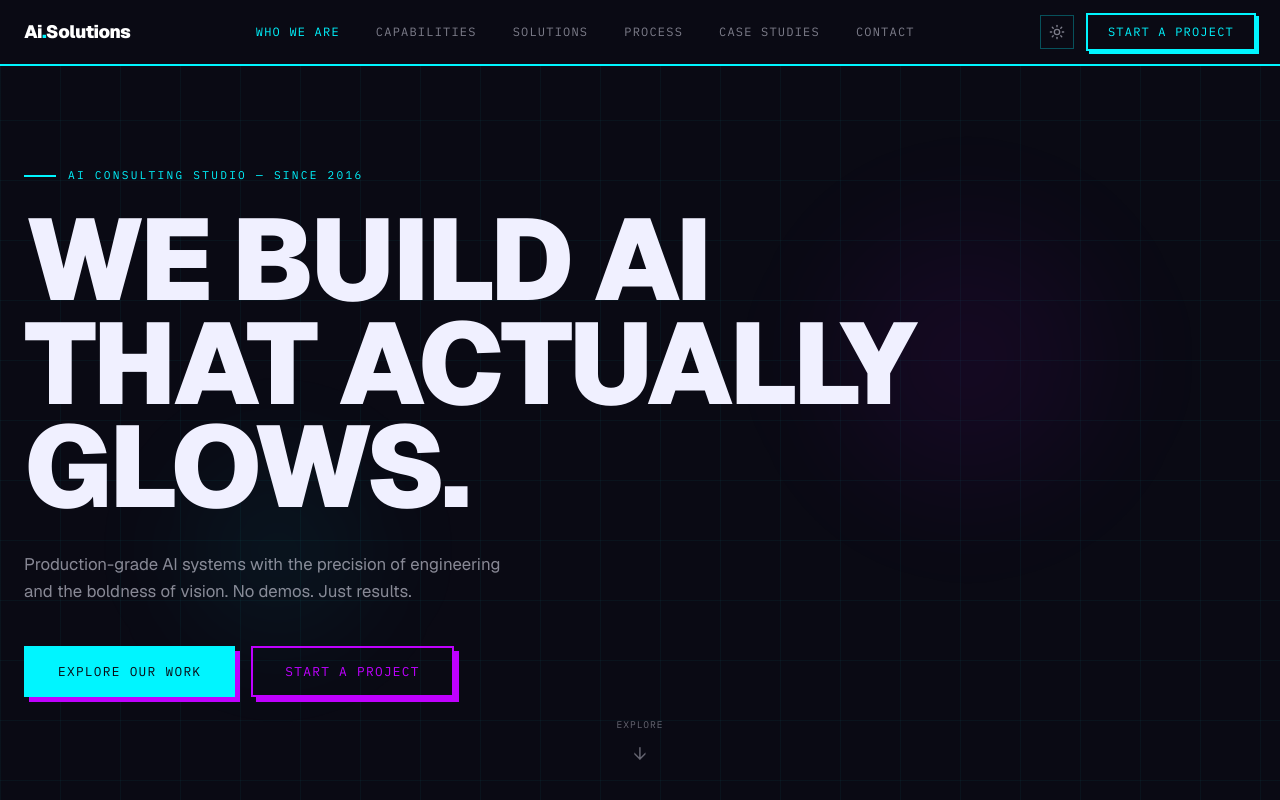
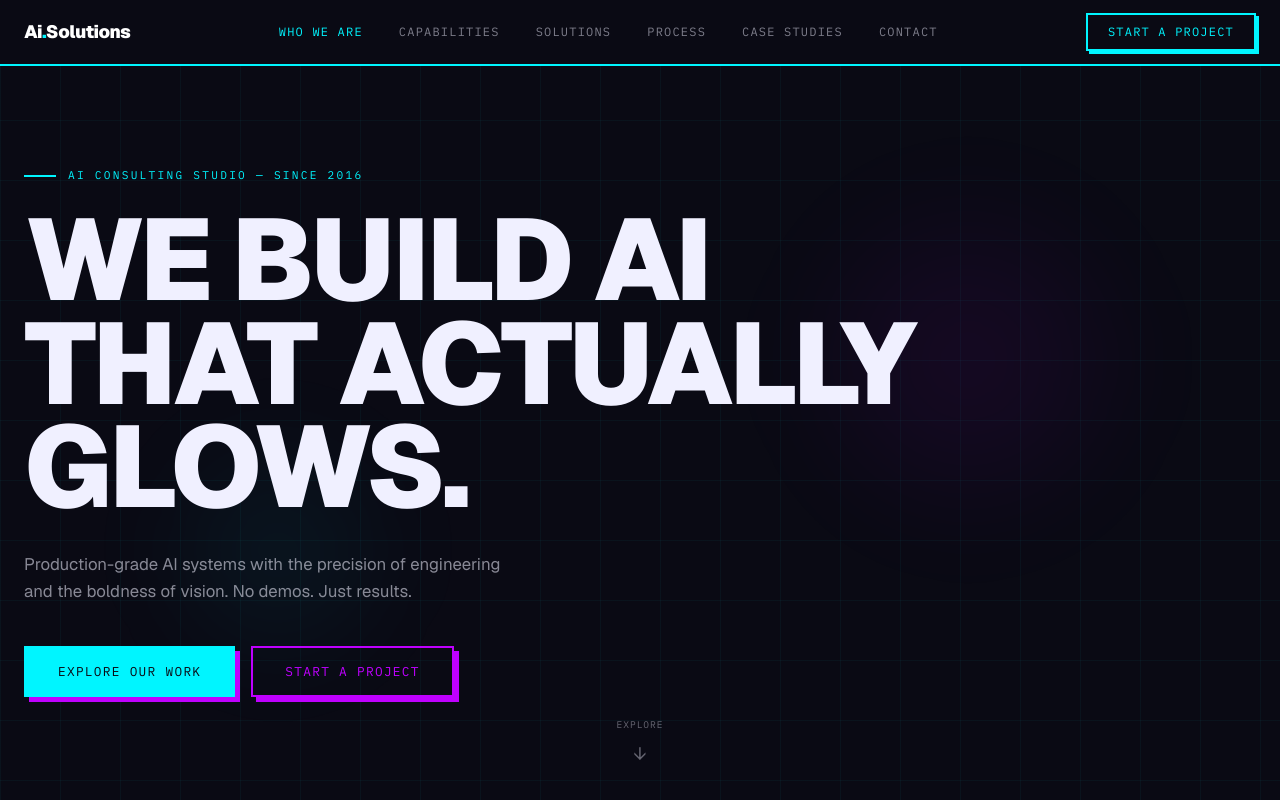
Before and after one commit to thesaluja/ai-solutions, a Next.js app: page / in a window 1280 px wide. Shown: the top 800 px of the page. Built offline with nearby package versions, Linux system fonts and the light colour scheme.

Commit message:
fix(design): force dark theme, remove theme toggle, fix rounded classes, use grid-bg utility

```diff
--- a/src/app/layout.tsx
+++ b/src/app/layout.tsx
@@ -66,9 +66,7 @@ export default function RootLayout({
       >
         <ThemeProvider
           attribute="class"
-          defaultTheme="dark"
-          enableSystem
-          disableTransitionOnChange
+          forcedTheme="dark"
         >
           <ScrollProgress />
           <Nav />
--- a/src/components/layout/command-palette.tsx
+++ b/src/components/layout/command-palette.tsx
@@ -41,7 +41,7 @@ export function CommandPalette() {
         className="absolute inset-0 bg-black/60 backdrop-blur-sm"
         onClick={() => setOpen(false)}
       />
-      <div className="relative w-full max-w-lg mx-4 bg-card border border-border rounded-2xl shadow-2xl overflow-hidden">
+      <div className="relative w-full max-w-lg mx-4 bg-card border border-border shadow-2xl overflow-hidden">
         <div className="flex items-center gap-3 px-4 border-b border-border">
           <Command className="h-4 w-4 text-muted-foreground shrink-0" />
           <input
@@ -52,7 +52,7 @@ export function CommandPalette() {
             className="flex-1 h-12 bg-transparent text-sm text-foreground placeholder:text-muted-foreground outline-none"
             autoFocus
           />
-          <kbd className="text-xs text-muted-foreground bg-white/5 px-2 py-0.5 rounded">
+          <kbd className="text-xs text-muted-foreground bg-white/5 px-2 py-0.5">
             ESC
           </kbd>
         </div>
@@ -62,7 +62,7 @@ export function CommandPalette() {
               key={item.href}
               onClick={() => navigate(item.href)}
               className={cn(
-                "w-full text-left px-4 py-2.5 rounded-lg text-sm transition-colors",
+                "w-full text-left px-4 py-2.5 text-sm transition-colors",
                 "text-muted-foreground hover:text-foreground hover:bg-white/5"
               )}
             >
--- a/src/components/layout/nav.tsx
+++ b/src/components/layout/nav.tsx
@@ -3,8 +3,7 @@
 import { useEffect, useState } from "react";
 import { motion, AnimatePresence } from "framer-motion";
 import Link from "next/link";
-import { useTheme } from "next-themes";
-import { Menu, X, Sun, Moon } from "lucide-react";
+import { Menu, X } from "lucide-react";
 import { useScrollSpy, useReducedMotion } from "@/hooks";
 import { NAV_ITEMS } from "@/lib/constants";
 import { cn } from "@/lib/utils";
@@ -16,12 +15,6 @@ export function Nav() {
   const [mobileOpen, setMobileOpen] = useState(false);
   const activeId = useScrollSpy(sectionIds, 120);
   const prefersReduced = useReducedMotion();
-  const { theme, setTheme } = useTheme();
-  const [mounted, setMounted] = useState(false);
-
-  useEffect(() => {
-    setMounted(true);
-  }, []);
 
   useEffect(() => {
     const handleScroll = () => {
@@ -77,15 +70,6 @@ export function Nav() {
           </div>
 
           <div className="hidden md:flex items-center gap-3">
-            {mounted && (
-              <button
-                onClick={() => setTheme(theme === "dark" ? "light" : "dark")}
-                className="border border-[#00F5FF]/30 hover:border-[#00F5FF] p-2 text-[rgba(240,240,255,0.5)] hover:text-[#00F5FF] transition-all"
-                aria-label="Toggle theme"
-              >
-                {theme === "dark" ? <Sun className="h-4 w-4" /> : <Moon className="h-4 w-4" />}
-              </button>
-            )}
             <button
               className="font-mono text-[0.75rem] uppercase tracking-widest text-[#00F5FF] bg-transparent border-2 border-[#00F5FF] shadow-[3px_3px_0_#00F5FF] px-5 py-2 hover:border-[#BF00FF] hover:shadow-[3px_3px_0_#BF00FF] hover:text-[#BF00FF] transition-all duration-150 cursor-pointer"
               onClick={() => document.getElementById("contact")?.scrollIntoView({ behavior: "smooth" })}
--- a/src/components/sections/hero.tsx
+++ b/src/components/sections/hero.tsx
@@ -88,16 +88,7 @@ export function Hero() {
         className="relative min-h-screen flex items-center overflow-hidden pt-16"
       >
         {/* Grid background */}
-        <div
-          className="absolute inset-0 pointer-events-none"
-          style={{
-            backgroundImage: `
-              linear-gradient(rgba(0,245,255,0.04) 1px, transparent 1px),
-              linear-gradient(90deg, rgba(0,245,255,0.04) 1px, transparent 1px)
-            `,
-            backgroundSize: "60px 60px",
-          }}
-        />
+        <div className="absolute inset-0 pointer-events-none grid-bg" />
 
         {/* Subtle glow orbs */}
         <div className="absolute pointer-events-none top-[20%] left-[60%] w-[400px] h-[400px] rounded-full bg-[radial-gradient(circle,rgba(191,0,255,0.08)_0%,transparent_70%)] blur-[40px]" />
```
